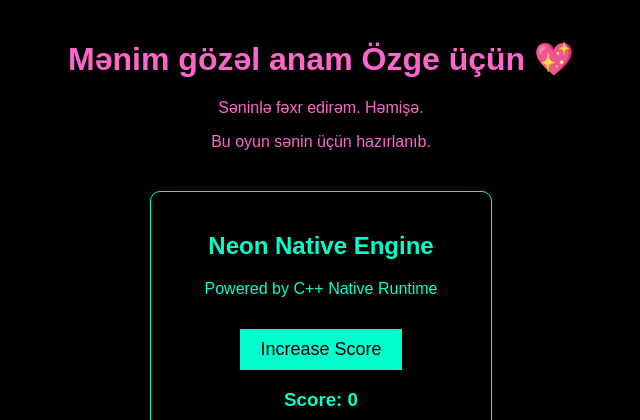
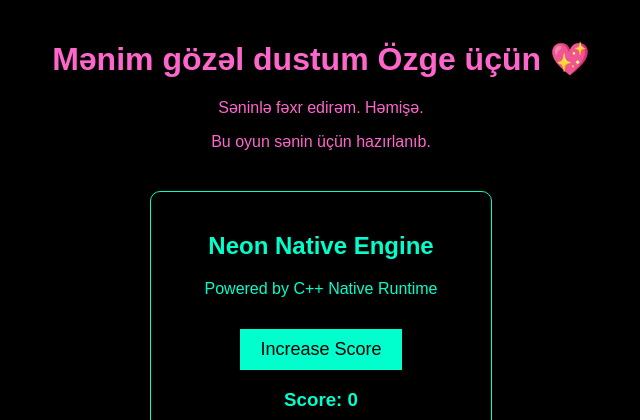
Before and after one commit to Amir-Ali128/neon-native-engine, a Flask app: page / in a window 1280 px wide. Shown: the top 420 px of the page, without its empty margins (319-959 px from the left). Run offline with Flask 3, Linux system fonts and the light colour scheme.

Commit message:
Update index.html

```diff
--- a/templates/index.html
+++ b/templates/index.html
@@ -3,7 +3,7 @@
 <html lang="az">
 <head>
 <meta charset="UTF-8">
-<title>Anam Özge üçün 💖</title>
+<title> Özge üçün 💖</title>
 
 <style>
 body {
@@ -45,7 +45,7 @@ button {
 <!-- Özge için özel mesaj -->
 <div class="ozge-message">
 
-<h1>Mənim gözəl anam Özge üçün 💖</h1>
+<h1>Mənim gözəl dustum Özge üçün 💖</h1>
 
 <p>Səninlə fəxr edirəm. Həmişə.</p>
 
```
